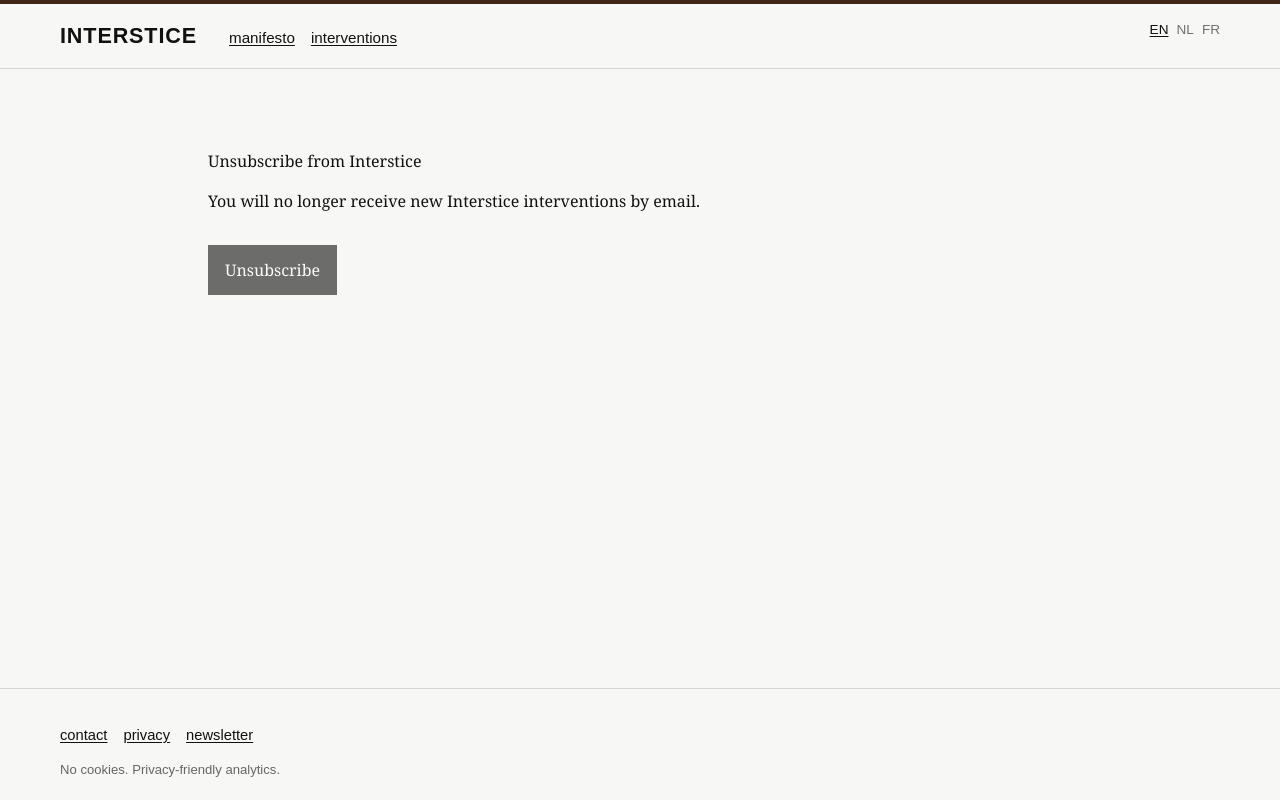
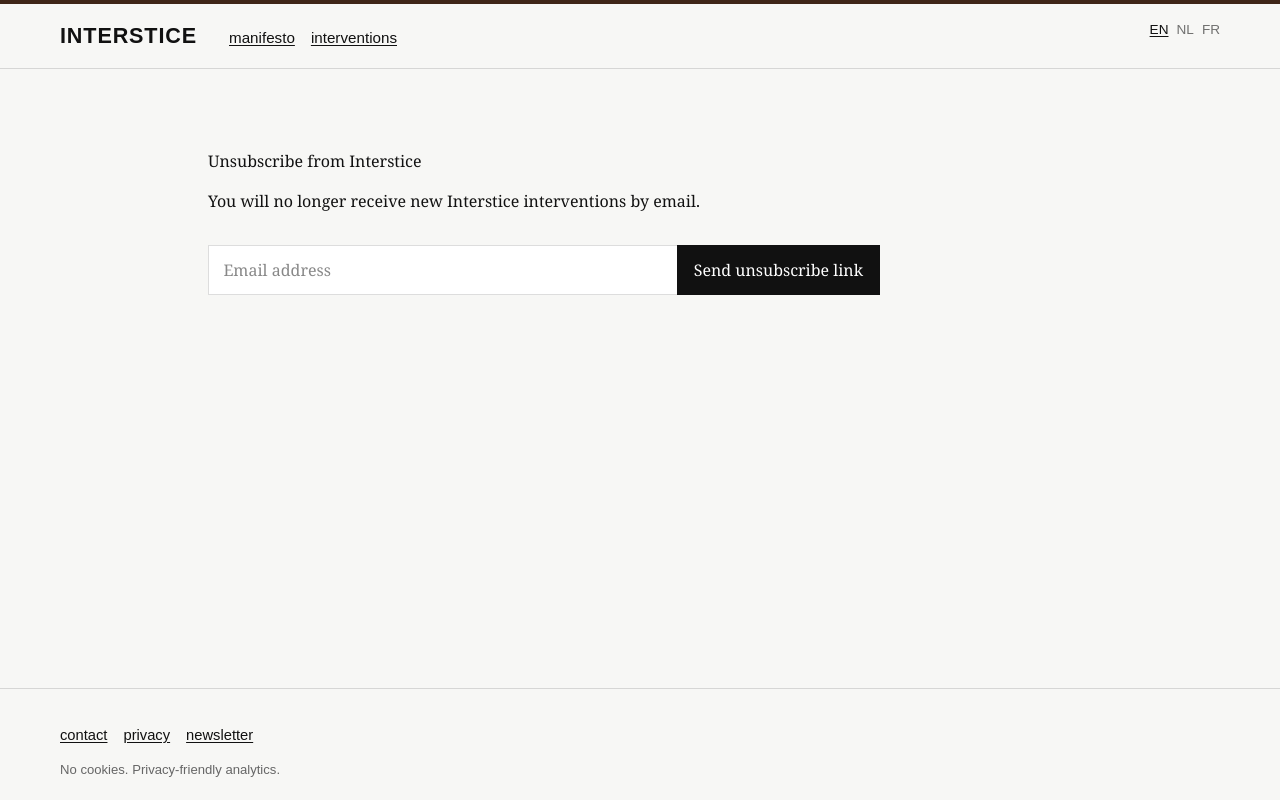
Before and after one commit to remireci/interstice, a Next.js app: page /en/newsletter/unsubscribe in a window 1280 px wide. Built offline with nearby package versions, Linux system fonts and the light colour scheme.

Commit message:
unsubscribe handling

```diff
--- a/app/[locale]/newsletter/page.tsx
+++ b/app/[locale]/newsletter/page.tsx
@@ -13,6 +13,8 @@ const copy = {
     current: "Current intervention",
     earlier: "Earlier intervention",
     read: "Read the intervention",
+    unsubscribeText: "Already subscribed?",
+    unsubscribeLink: "Unsubscribe",
   },
 
   nl: {
@@ -23,6 +25,8 @@ const copy = {
     current: "Huidige interventie",
     earlier: "Eerdere interventie",
     read: "Lees de interventie",
+    unsubscribeText: "Al ingeschreven?",
+    unsubscribeLink: "Uitschrijven",
   },
 
   fr: {
@@ -33,6 +37,8 @@ const copy = {
     current: "Intervention actuelle",
     earlier: "Intervention précédente",
     read: "Lire l’intervention",
+    unsubscribeText: "Déjà inscrit·e ?",
+    unsubscribeLink: "Se désabonner",
   },
 } as const;
 
@@ -72,6 +78,14 @@ export default async function NewsletterPage({
           source={signupSource}
         />
       </section>
+      <section className="newsletter-page__unsubscribe">
+        <p>
+          {t.unsubscribeText}{" "}
+          <Link href={`/${locale}/newsletter/unsubscribe`}>
+            {t.unsubscribeLink}
+          </Link>
+        </p>
+      </section>
 
       {current && (
         <section className="newsletter-page__current">
--- /dev/null
+++ b/app/[locale]/newsletter/unsubscribe/NewsletterUnsubscribeRequest.tsx
@@ -0,0 +1,103 @@
+"use client";
+
+import { useState } from "react";
+import type { Locale } from "@/lib/i18n";
+
+const copy = {
+  en: {
+    placeholder: "Email address",
+    button: "Send unsubscribe link",
+    success:
+      "If this address is subscribed, an unsubscribe link has been sent.",
+    error: "Something went wrong. Please try again.",
+  },
+
+  nl: {
+    placeholder: "E-mailadres",
+    button: "Stuur uitschrijflink",
+    success:
+      "Als dit adres ingeschreven is, werd een uitschrijflink verstuurd.",
+    error: "Er ging iets mis. Probeer het opnieuw.",
+  },
+
+  fr: {
+    placeholder: "Adresse e-mail",
+    button: "Envoyer le lien de désabonnement",
+    success:
+      "Si cette adresse est inscrite, un lien de désabonnement a été envoyé.",
+    error: "Une erreur s’est produite. Veuillez réessayer.",
+  },
+} as const;
+
+export function NewsletterUnsubscribeRequest({ locale }: { locale: Locale }) {
+  const t = copy[locale];
+
+  const [email, setEmail] = useState("");
+  const [status, setStatus] = useState<
+    "idle" | "loading" | "success" | "error"
+  >("idle");
+
+  async function requestUnsubscribe() {
+    setStatus("loading");
+
+    try {
+      const response = await fetch("/api/newsletter/unsubscribe-request", {
+        method: "POST",
+        headers: {
+          "Content-Type": "application/json",
+        },
+        body: JSON.stringify({
+          email,
+          locale,
+        }),
+      });
+
+      if (!response.ok) {
+        setStatus("error");
+        return;
+      }
+
+      setEmail("");
+      setStatus("success");
+    } catch {
+      setStatus("error");
+    }
+  }
+
+  return (
+    <form
+      className="newsletter-signup"
+      onSubmit={async (event) => {
+        event.preventDefault();
+        await requestUnsubscribe();
+      }}
+    >
+      <div className="newsletter-signup__fields">
+        <input
+          type="email"
+          required
+          autoComplete="email"
+          placeholder={t.placeholder}
+          value={email}
+          onChange={(event) => setEmail(event.target.value)}
+        />
+
+        <button
+          type="submit"
+          className="newsletter-signup__submit"
+          disabled={status === "loading"}
+        >
+          {t.button}
+        </button>
+      </div>
+
+      {status === "success" && (
+        <p className="newsletter-signup__message">{t.success}</p>
+      )}
+
+      {status === "error" && (
+        <p className="newsletter-signup__message">{t.error}</p>
+      )}
+    </form>
+  );
+}
--- a/app/[locale]/newsletter/unsubscribe/page.tsx
+++ b/app/[locale]/newsletter/unsubscribe/page.tsx
@@ -1,5 +1,6 @@
 import type { Locale } from "@/lib/i18n";
 import { NewsletterUnsubscribe } from "./NewsletterUnsubscribe";
+import { NewsletterUnsubscribeRequest } from "./NewsletterUnsubscribeRequest";
 
 const copy = {
   en: {
@@ -40,11 +41,15 @@ export default async function UnsubscribePage({
 
         <p className="newsletter-page__intro">{t.text}</p>
 
-        <NewsletterUnsubscribe
-          locale={locale}
-          subscriberId={id}
-          token={token}
-        />
+        {id && token ? (
+          <NewsletterUnsubscribe
+            locale={locale}
+            subscriberId={id}
+            token={token}
+          />
+        ) : (
+          <NewsletterUnsubscribeRequest locale={locale} />
+        )}
       </section>
     </main>
   );
--- /dev/null
+++ b/app/api/newsletter/unsubscribe-request/route.ts
@@ -0,0 +1,69 @@
+import { NextResponse } from "next/server";
+
+import type { Locale } from "@/lib/i18n";
+import { newsletterSupabase } from "@/lib/supabase/newsletter";
+import { sendUnsubscribeLink } from "@/lib/email/sendUnsubscribeLink";
+
+const locales: Locale[] = ["en", "nl", "fr"];
+
+export async function POST(request: Request) {
+  try {
+    const body = await request.json();
+
+    const email =
+      typeof body.email === "string" ? body.email.trim().toLowerCase() : "";
+
+    const locale: Locale = locales.includes(body.locale) ? body.locale : "en";
+
+    if (!email) {
+      return NextResponse.json({ error: "Invalid email" }, { status: 400 });
+    }
+
+    const { data: subscriber, error } = await newsletterSupabase
+      .from("newsletter_subscribers")
+      .select("id, email, status")
+      .eq("email", email)
+      .maybeSingle();
+
+    console.log("[unsubscribe request]", {
+      email,
+      subscriberFound: Boolean(subscriber),
+      subscriberStatus: subscriber?.status ?? null,
+      subscriberId: subscriber?.id ?? null,
+    });
+
+    if (error) {
+      console.error("Unsubscribe request lookup failed:", error);
+
+      return NextResponse.json({ error: "Database error" }, { status: 500 });
+    }
+
+    /*
+     * Do not reveal whether the email address
+     * exists in our subscriber database.
+     */
+    if (!subscriber || subscriber.status !== "subscribed") {
+      return NextResponse.json({
+        success: true,
+      });
+    }
+
+    console.log("[unsubscribe request] sending email to:", subscriber.email);
+
+    const result = await sendUnsubscribeLink({
+      subscriberId: subscriber.id,
+      email: subscriber.email,
+      locale,
+    });
+
+    console.log("[unsubscribe request] email sent:", result.messageId);
+
+    return NextResponse.json({
+      success: true,
+    });
+  } catch (error) {
+    console.error("Unsubscribe request failed:", error);
+
+    return NextResponse.json({ error: "Request failed" }, { status: 500 });
+  }
+}
--- a/app/globals.css
+++ b/app/globals.css
@@ -1208,6 +1208,18 @@ a:hover {
   font: inherit;
 }
 
+.newsletter-page__unsubscribe {
+  margin-top: 3rem;
+  margin-bottom: 5rem;
+  font-size: 0.85rem;
+  line-height: 1.5;
+  padding: 0.75rem 0.9rem;
+  border: 1px solid var(--color-border);
+  border-right: 0;
+  border-left: 0;
+  border-bottom: 0;
+}
+
 .newsletter-signup__submit {
   padding: 0.75rem 1rem;
   border: 1px solid var(--color-text);
--- /dev/null
+++ b/app/lib/email/mailTransport.ts
@@ -0,0 +1,15 @@
+// app/lib/email/mailTransport.ts
+
+import "server-only";
+import nodemailer from "nodemailer";
+
+export const mailTransport = nodemailer.createTransport({
+  host: process.env.SMTP_HOST,
+  port: Number(process.env.SMTP_PORT ?? 465),
+  secure: Number(process.env.SMTP_PORT ?? 465) === 465,
+
+  auth: {
+    user: process.env.SMTP_USER,
+    pass: process.env.SMTP_PASS,
+  },
+});
--- /dev/null
+++ b/app/lib/email/sendUnsubscribeLink.ts
@@ -0,0 +1,78 @@
+// app/lib/email/sendUnsubscribeLink.ts
+
+import "server-only";
+
+import type { Locale } from "@/lib/i18n";
+import { mailTransport } from "./mailTransport";
+import { createUnsubscribeToken } from "@/lib/newsletter/unsubscribeToken";
+
+const copy = {
+  en: {
+    subject: "Unsubscribe from Interstice",
+    text: "You requested to unsubscribe from Interstice. Use the link below to confirm.",
+    link: "Unsubscribe",
+  },
+
+  nl: {
+    subject: "Uitschrijven bij Interstice",
+    text: "Je hebt gevraagd om je uit te schrijven bij Interstice. Gebruik onderstaande link om dit te bevestigen.",
+    link: "Uitschrijven",
+  },
+
+  fr: {
+    subject: "Se désabonner d’Interstice",
+    text: "Vous avez demandé à vous désabonner d’Interstice. Utilisez le lien ci-dessous pour confirmer.",
+    link: "Se désabonner",
+  },
+} as const;
+
+export async function sendUnsubscribeLink({
+  subscriberId,
+  email,
+  locale,
+}: {
+  subscriberId: string;
+  email: string;
+  locale: Locale;
+}) {
+  const t = copy[locale];
+
+  const siteUrl = process.env.NEXT_PUBLIC_SITE_URL;
+  const fromEmail = process.env.SMTP_FROM ?? process.env.SMTP_USER;
+
+  if (!siteUrl || !fromEmail) {
+    throw new Error("Missing SITE URL or SMTP sender configuration");
+  }
+
+  const token = createUnsubscribeToken(subscriberId);
+
+  const unsubscribeUrl =
+    `${siteUrl}/${locale}/newsletter/unsubscribe` +
+    `?id=${encodeURIComponent(subscriberId)}` +
+    `&token=${encodeURIComponent(token)}`;
+
+  return mailTransport.sendMail({
+    from: `Interstice <${fromEmail}>`,
+    to: email,
+    subject: t.subject,
+
+    text: `${t.text}
+
+${t.link}:
+${unsubscribeUrl}
+
+Interstice`,
+
+    html: `
+      <p>${t.text}</p>
+
+      <p>
+        <a href="${unsubscribeUrl}">
+          ${t.link}
+        </a>
+      </p>
+
+      <p>Interstice</p>
+    `,
+  });
+}
--- a/package.json
+++ b/package.json
@@ -15,6 +15,7 @@
     "csv-parse": "^6.2.1",
     "dotenv": "^17.4.2",
     "next": "16.2.4",
+    "nodemailer": "^10.0.13",
     "pg": "^8.20.0",
     "react": "19.2.4",
     "react-dom": "19.2.4",
@@ -23,6 +24,7 @@
   "devDependencies": {
     "@tailwindcss/postcss": "^4",
     "@types/node": "^20",
+    "@types/nodemailer": "^8.0.2",
     "@types/pg": "^8.20.0",
     "@types/react": "^19",
     "@types/react-dom": "^19",
```
Also changed, not shown: 1 other file (tests, documents, lock files or other folders).
